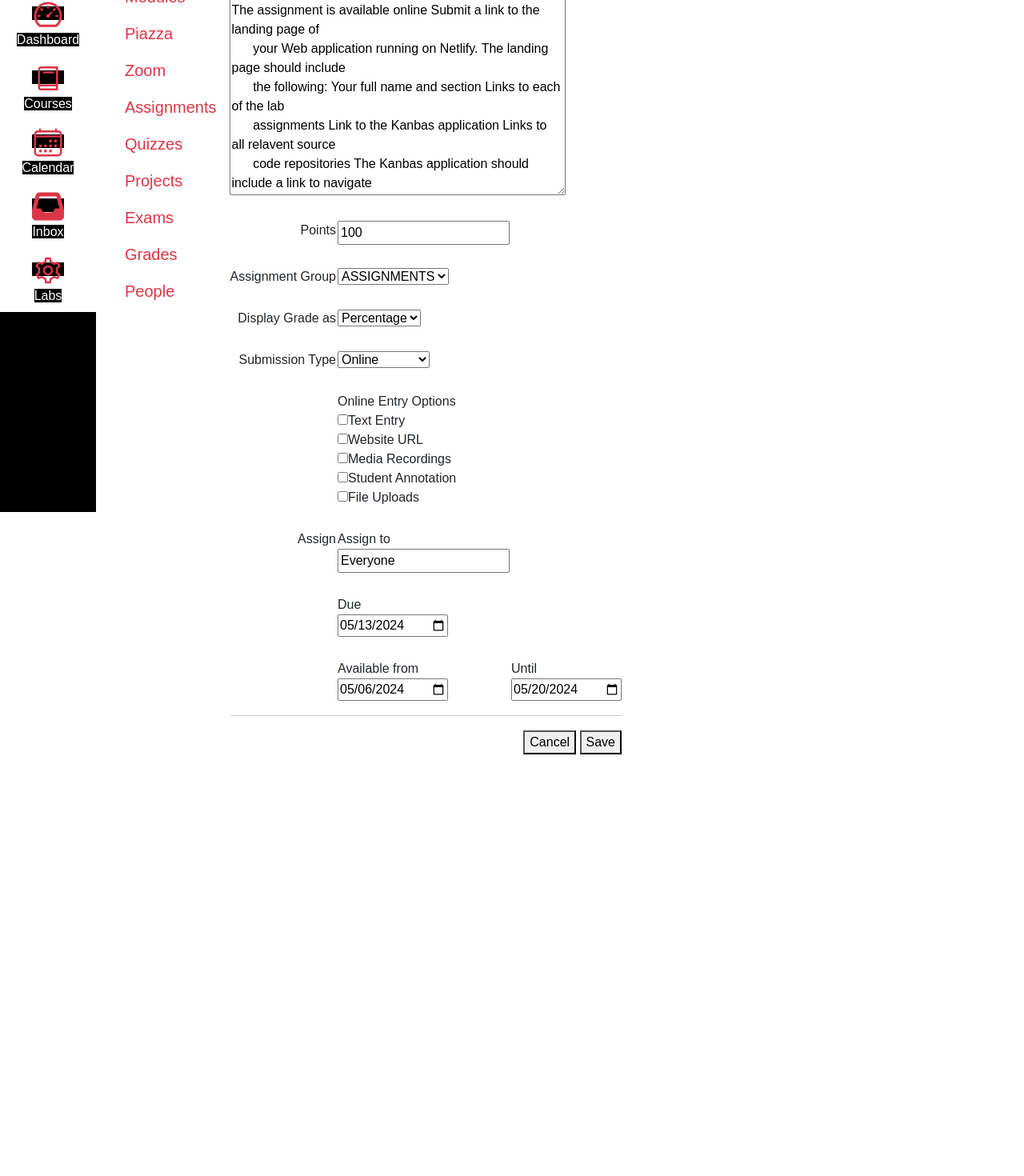
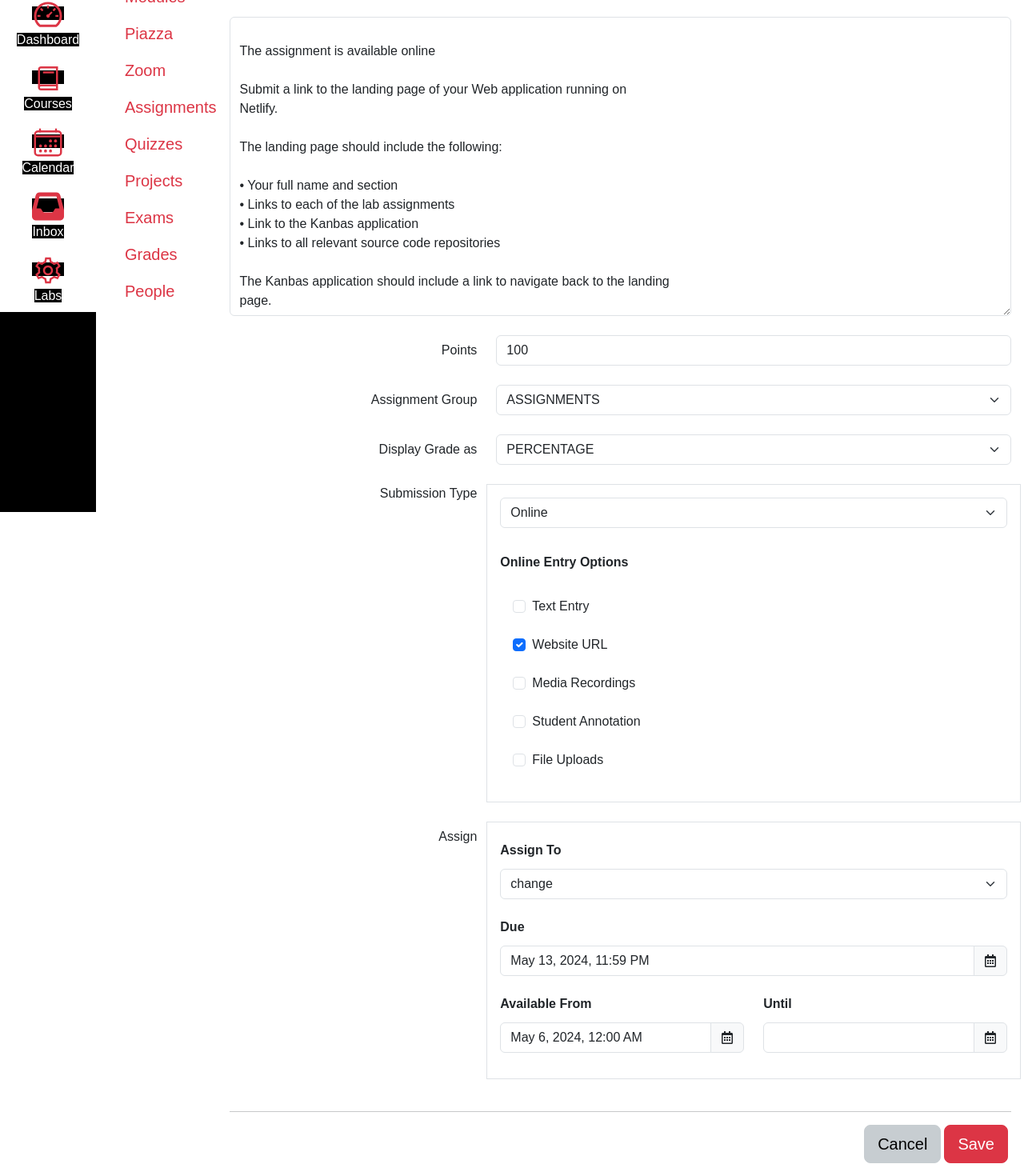
Before and after one commit to wong-bria/kambaz-next-js, a Next.js app: page /courses/1/assignments/1 in a window 1280 px wide. Shown: the part 160-1630 px from the top of the page at 80% size. Before the commit the page ends 1120 px from the top, so only its background shows below. Built offline with nearby package versions, Linux system fonts and the light colour scheme.

Commit message:
Finished styling assignment editor and redesigning the page with React Boostrap components

```diff
--- a/app/(kambaz)/courses/[cid]/assignments/[aid]/page.tsx
+++ b/app/(kambaz)/courses/[cid]/assignments/[aid]/page.tsx
@@ -1,150 +1,167 @@
+"use client";
+
+import { FormControl, FormLabel, FormSelect, FormCheck, Row, Col } from "react-bootstrap";
+import { Form, FormGroup, Button } from "react-bootstrap";
+import InputGroup from 'react-bootstrap/InputGroup';
+import InputGroupText from 'react-bootstrap/InputGroupText';
+import { FaRegCalendarAlt } from "react-icons/fa";
+
 export default function AssignmentEditor() {
   return (
-    <div id="wd-assignments-editor">
-      <label htmlFor="wd-name"><h2>Assignment Name</h2></label>
-      <input id="wd-name" defaultValue="A1 - ENV + HTML" /><br /><br />
-      <textarea id="wd-description" cols={43} rows={10}
-      defaultValue={
-      `The assignment is available online Submit a link to the landing page of
-      your Web application running on Netlify. The landing page should include
-      the following: Your full name and section Links to each of the lab
-      assignments Link to the Kanbas application Links to all relavent source
-      code repositories The Kanbas application should include a link to navigate
-      back to the landing page.`}
-      />
-      <br /> <br/>
-      <table>
-        <tbody>
-          <tr>
-            <td align="right" valign="top">
-              <label htmlFor="wd-points">Points</label>
-            </td>
-            <td>
-              <input id="wd-points" defaultValue={100} />
-            </td>
-          </tr>
+    <Form>
+      <FormGroup controlId="wd-name">
+        <FormLabel>Assignment Name</FormLabel>
+        <FormControl className="mb-4" placeholder="A1"/>
+      </FormGroup>
 
-          <tr><td><br></br></td></tr>
+      <FormGroup controlId="wd-description">
+        <FormControl as="textarea" className="mb-4" rows={15}
+                     defaultValue={
+`
+The assignment is available online
 
-          <tr>
-            <td align="right" valign="top">
-              <label htmlFor="wd-group">Assignment Group</label>
-            </td>
-            <td>
-              <select id="wd-group">
-                <option selected value="ASSIGNMENTS">ASSIGNMENTS</option>
+Submit a link to the landing page of your Web application running on
+Netlify.
+
+The landing page should include the following:
+
+• Your full name and section
+• Links to each of the lab assignments
+• Link to the Kanbas application
+• Links to all relevant source code repositories
+
+The Kanbas application should include a link to navigate back to the landing
+page.`} />
+      </FormGroup>
+
+      <FormGroup controlId="wd-points" className="mb-4">
+        <Row className="mb-4" controlId="formGroupPoints">
+            <FormLabel column sm={{span: 1, offset: 3}} className="text-end"> Points</FormLabel>
+            <Col sm={8}>
+              <FormControl type="number" defaultValue="100" />
+            </Col>
+        </Row>
+      </FormGroup>
+
+      <FormGroup controlId="wd-group">
+        <Row>
+          <FormLabel column sm={{span: 2, offset: 2}} className="text-end mb-4"> Assignment Group</FormLabel>
+            <Col sm={8}>
+              <FormSelect defaultValue="ASSIGNMENTS">
+                <option value="ASSIGNMENTS">ASSIGNMENTS</option>
                 <option value="QUIZZES">QUIZZES</option>
                 <option value="EXAMS">EXAMS</option>
                 <option value="PROJECTS">PROJECTS</option>
-              </select>
-            </td>
-          </tr>
+              </FormSelect>
+            </Col>
+        </Row>
+      </FormGroup>
 
-          <tr><td><br></br></td></tr>
+      <FormGroup controlId="wd-display-grade-as">
+        <Row>
+          <FormLabel column sm={{span: 2, offset: 2}} className="text-end mb-4"> Display Grade as</FormLabel>
+            <Col sm={8}>
+              <FormSelect defaultValue="PERCENTAGE">
+                <option value="PERCENTAGE">PERCENTAGE</option>
+                <option value="DECIMAL">DECIMAL</option>
+                <option value="LETTER">LETTER</option>
+              </FormSelect>
+            </Col>
+        </Row>
+      </FormGroup>
 
-          <tr>
-            <td align="right" valign="top">
-              <label htmlFor="wd-display-grade-as">Display Grade as</label>
-            </td>
-            <td>
-              <select id="wd-display-grade-as">
-                <option selected value="Percentage">Percentage</option>
-                <option value="Decimal">Decimal</option>
-                <option value="Letter">Letter</option>
-              </select>
-            </td>
-          </tr>
+      <FormGroup className="mb-4">
+        <Row>
+          <Col sm={{span: 2, offset: 2}} className="text-end">
+            <FormLabel htmlFor="wd-submission-type" className="text-end mb-4"> Submission Type</FormLabel>
+          </Col>
+          <Col sm={8} className="border p-3">
+            <Col className="mb-4">
+                <FormSelect id="wd-submission-type" defaultValue="Online">
+                  <option value="Online">Online</option>
+                  <option value="On Paper">On Paper</option>
+                  <option value="External Tool">External Tool</option>
+                </FormSelect>
+            </Col>
+            <FormLabel column className="mb-4 fw-bold">Online Entry Options</FormLabel>
+            <FormCheck type="checkbox" id="wd-text-entry" label="Text Entry" className="mb-4 ms-3" />
+            <FormCheck defaultChecked type="checkbox" id="wd-website-url" label="Website URL" className="mb-4 ms-3" />
+            <FormCheck type="checkbox" id="wd-media-recordings" label="Media Recordings" className="mb-4 ms-3" />
+            <FormCheck type="checkbox" id="wd-student-annotation" label="Student Annotation" className="mb-4 ms-3" />
+            <FormCheck type="checkbox" id="wd-file-upload" label="File Uploads" className="mb-4 ms-3" />
+          </Col>
+        </Row>
+      </FormGroup>
 
-          <tr><td><br></br></td></tr>
 
-          <tr>
-            <td align="right" valign="top">
-              <label htmlFor="wd-submission-type">Submission Type</label>
-            </td>
-            <td>
-              <select id="wd-submission-type">
-                <option selected value="Online">Online</option>
-                <option value="On Paper">On Paper</option>
-                <option value="External Tool">External Tool</option>
-              </select>
-            </td>
-          </tr>
 
-          <tr><td><br></br></td></tr>
+      <FormGroup className="mb-4">
+        <Row>
+          <FormLabel column sm={{span: 2, offset: 2}} className="text-end mb-4"> Assign</FormLabel>
+          <Col sm={8} className="border p-3">
+            <Row>
+              <Col>
+                <FormLabel htmlFor="wd-assign-to" column className="mb-1 fw-bold">Assign To</FormLabel>
+              </Col>
+            </Row>
+            <Row>
+              <Col className="mb-3">
+                <FormSelect id="wd-assign-to" defaultValue="Online">
+                  <option value="Online">change</option>
+                  <option value="On Paper">change</option>
+                  <option value="External Tool">change</option>
+                </FormSelect>
+              </Col>
+            </Row>
+            <Row>
+              <Col>
+                <FormLabel htmlFor="wd-due-date" column className="mb-1 fw-bold">Due</FormLabel>
+              </Col>
+              <InputGroup className="mb-3" >
+                <FormControl id="wd-due-date" defaultValue="May 13, 2024, 11:59 PM"/>
+                <InputGroupText>
+                  <FaRegCalendarAlt />
+                </InputGroupText>
+              </InputGroup>
+            </Row>
+            <Row>
+              <Col>
+                <FormLabel htmlFor="wd-available-from" column className="mb-1 fw-bold">Available From</FormLabel>
+                <InputGroup className="mb-3" >
+                    <FormControl id="wd-available-from" defaultValue="May 6, 2024, 12:00 AM"/>
+                    <InputGroupText>
+                      <FaRegCalendarAlt />
+                    </InputGroupText>
+                </InputGroup>
+              </Col>
+              <Col>
+                <FormLabel htmlFor="wd-available-until" column className="mb-1 fw-bold">Until</FormLabel>
+                <InputGroup className="mb-3" >
+                    <FormControl id="wd-available-until"/>
+                    <InputGroupText>
+                      <FaRegCalendarAlt />
+                    </InputGroupText>
+                  </InputGroup>
+              </Col>
+            </Row>
+          </Col>
+        </Row>
+      </FormGroup>
 
-          <tr>
-            <td align="right" valign="top"></td>
-            <td>
-              <label>Online Entry Options</label><br />
-              <input type="checkbox" id="wd-text-entry" />
-              <label htmlFor="wd-text-entry">Text Entry</label><br />
-              <input type="checkbox" id="wd-website-url" />
-              <label htmlFor="wd-website-url">Website URL</label><br />
-              <input type="checkbox" id="wd-media-recordings" />
-              <label htmlFor="wd-media-recordings">Media Recordings</label><br />
-              <input type="checkbox" id="wd-student-annotation" />
-              <label htmlFor="wd-student-annotation">Student Annotation</label><br />
-              <input type="checkbox" id="wd-file-upload" />
-              <label htmlFor="wd-file-upload">File Uploads</label><br />
-            </td>
-          </tr>
-
-          <tr><td><br></br></td></tr>
-
-          <tr>
-            <td align="right" valign="top">
-              <label htmlFor="wd-assign-to">Assign</label>
-            </td>
-            <td>
-              <label htmlFor="wd-assign-to">Assign to</label><br/>
-              <input id="wd-assign-to" defaultValue="Everyone" />
-            </td>
-          </tr>
-
-          <tr><td><br></br></td></tr>
-
-          <tr>
-            <td align="right" valign="top"></td>
-            <td>
-              <label htmlFor="wd-due-date">Due</label><br/>
-              <input type="date"
-                  defaultValue="2024-05-13"
-                  id="wd-due-date"/>
-            </td>
-          </tr>
-
-          <tr><td><br></br></td></tr>
-
-          <tr>
-            <td></td>
-            <td align="left" valign="top">
-              <label htmlFor="wd-available-from">Available from</label><br/>
-              <input type="date"
-                  defaultValue="2024-05-06"
-                  id="wd-available-from"/>
-            </td>
-            <td align="left" valign="top">
-              <label htmlFor="wd-available-until">Until</label><br/>
-              <input type="date"
-                  defaultValue="2024-05-20"
-                  id="wd-available-until"/>
-            </td>
-          </tr>
-
-        </tbody>
-        <tfoot>
-            <tr>
-              <td colSpan={3}>
-                <hr/>
-              </td>
-            </tr>
-            <tr>
-              <td colSpan={2}></td>
-              <td colSpan={3} align="right">
-                <button>Cancel</button> <button>Save</button>
-              </td>
-            </tr>
-          </tfoot>
-      </table>
-    </div>
+      <Row>
+        <Col>
+          <hr></hr>
+        </Col>
+      </Row>
+      <Row>
+        <Col>
+          <Button variant="danger" size="lg" className="me-1 float-end">
+            Save
+          </Button>
+          <Button variant="secondary" size="lg" className="me-1 float-end">
+            Cancel
+          </Button>
+        </Col>
+      </Row>
+    </Form>
 );}
```
